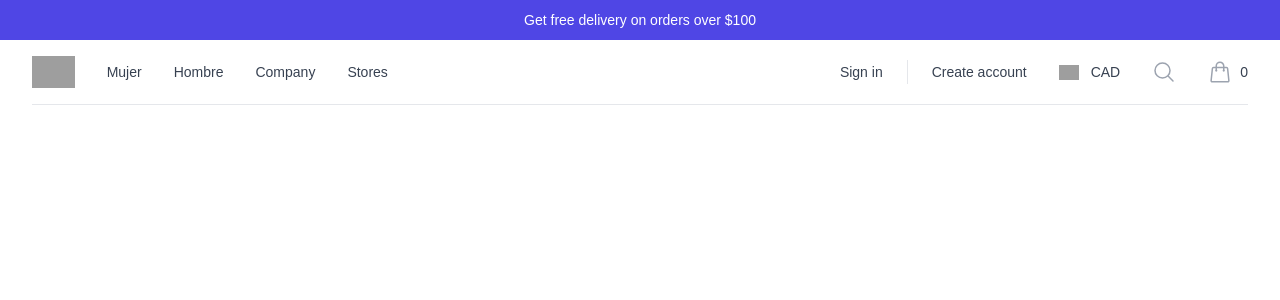
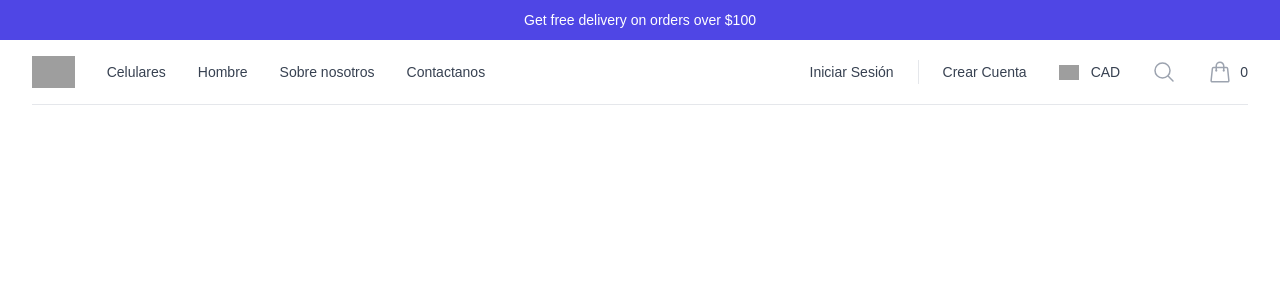
Before and after one commit to Rafael93/Mern-E-Commerce, a Next.js app in the folder client/: page / in a window 1280 px wide. Shown: the top 300 px of the page. Built offline with nearby package versions, Linux system fonts and the light colour scheme; grey boxes are pictures that could not be loaded.

Commit message:
header menu

```diff
--- a/client/app/page.js
+++ b/client/app/page.js
@@ -25,11 +25,11 @@ import {
 const navigation = {
   categories: [
     {
-      id: "women",
-      name: "Mujer",
+      id: "smartphones",
+      name: "Celulares",
       featured: [
         {
-          name: "New Arrivals",
+          name: "Nuevos Lanzamientos",
           href: "#",
           imageSrc:
             "https://tailwindui.com/plus-assets/img/ecommerce-images/mega-menu-category-01.jpg",
@@ -37,7 +37,7 @@ const navigation = {
             "Models sitting back to back, wearing Basic Tee in black and bone.",
         },
         {
-          name: "Basic Tees",
+          name: "Samsung",
           href: "#",
           imageSrc:
             "https://tailwindui.com/plus-assets/img/ecommerce-images/mega-menu-category-02.jpg",
@@ -47,41 +47,42 @@ const navigation = {
       ],
       sections: [
         {
-          id: "clothing",
-          name: "Clothing",
+          id: "notebooks&Pc",
+          name: "Notebooks & PC",
           items: [
-            { name: "Tops", href: "#" },
-            { name: "Dresses", href: "#" },
-            { name: "Pants", href: "#" },
-            { name: "Denim", href: "#" },
-            { name: "Sweaters", href: "#" },
-            { name: "T-Shirts", href: "#" },
-            { name: "Jackets", href: "#" },
-            { name: "Activewear", href: "#" },
-            { name: "Browse All", href: "#" },
+            { name: "PC Armadas", href: "#" },
+            { name: "Notebook", href: "#" },
+            { name: "Desktop", href: "#" },
+            { name: "Mini PC", href: "#" },
+            { name: "Accesorios para notebook", href: "#" },
           ],
         },
         {
-          id: "accessories",
-          name: "Accessories",
+          id: "almacenamiento",
+          name: "Almacenamiento",
           items: [
-            { name: "Watches", href: "#" },
-            { name: "Wallets", href: "#" },
-            { name: "Bags", href: "#" },
-            { name: "Sunglasses", href: "#" },
-            { name: "Hats", href: "#" },
-            { name: "Belts", href: "#" },
+            { name: "HD", href: "#" },
+            { name: "HD Externo", href: "#" },
+            { name: "SSD 2.5", href: "#" },
+            { name: "SSD M.2 SATA", href: "#" },
+            { name: "SSD NVMe", href: "#" },
+            { name: "SSD Externo Portátil", href: "#" },
+            { name: "Pendrive", href: "#" },
+            { name: "Micro SD", href: "#" },
+            { name: "Servidor", href: "#" },
+            { name: "Accesorios", href: "#" },
           ],
         },
         {
-          id: "brands",
-          name: "Brands",
+          id: "impresoras",
+          name: "Impresoras",
           items: [
-            { name: "Full Nelson", href: "#" },
-            { name: "My Way", href: "#" },
-            { name: "Re-Arranged", href: "#" },
-            { name: "Counterfeit", href: "#" },
-            { name: "Significant Other", href: "#" },
+            { name: "Impresora Térmica", href: "#" },
+            { name: "Impresora Laser", href: "#" },
+            { name: "Impresora EcoTank", href: "#" },
+            { name: "Impresora de Corte", href: "#" },
+            { name: "Impresora Matricial", href: "#" },
+            { name: "Componentes y Accesorios", href: "#" },
           ],
         },
       ],
@@ -147,8 +148,8 @@ const navigation = {
     },
   ],
   pages: [
-    { name: "Company", href: "#" },
-    { name: "Stores", href: "#" },
+    { name: "Sobre nosotros", href: "#" },
+    { name: "Contactanos", href: "#" },
   ],
 };
 
@@ -384,7 +385,7 @@ export default function Home() {
                                       {item.name}
                                     </a>
                                     <p aria-hidden="true" className="mt-1">
-                                      Shop now
+                                      Compra aquí
                                     </p>
                                   </div>
                                 ))}
@@ -442,14 +443,14 @@ export default function Home() {
                     href="#"
                     className="text-sm font-medium text-gray-700 hover:text-gray-800"
                   >
-                    Sign in
+                    Iniciar Sesión
                   </a>
                   <span aria-hidden="true" className="h-6 w-px bg-gray-200" />
                   <a
                     href="#"
                     className="text-sm font-medium text-gray-700 hover:text-gray-800"
                   >
-                    Create account
+                    Crear Cuenta
                   </a>
                 </div>
 
@@ -464,14 +465,14 @@ export default function Home() {
                       className="block h-auto w-5 shrink-0"
                     />
                     <span className="ml-3 block text-sm font-medium">CAD</span>
-                    <span className="sr-only">, change currency</span>
+                    <span className="sr-only">, cambiar modena</span>
                   </a>
                 </div>
 
                 {/* Search */}
                 <div className="flex lg:ml-6">
                   <a href="#" className="p-2 text-gray-400 hover:text-gray-500">
-                    <span className="sr-only">Search</span>
+                    <span className="sr-only">Buscar</span>
                     <MagnifyingGlassIcon
                       aria-hidden="true"
                       className="size-6"
@@ -489,7 +490,7 @@ export default function Home() {
                     <span className="ml-2 text-sm font-medium text-gray-700 group-hover:text-gray-800">
                       0
                     </span>
-                    <span className="sr-only">items in cart, view bag</span>
+                    <span className="sr-only">Ver carrito</span>
                   </a>
                 </div>
               </div>
```
